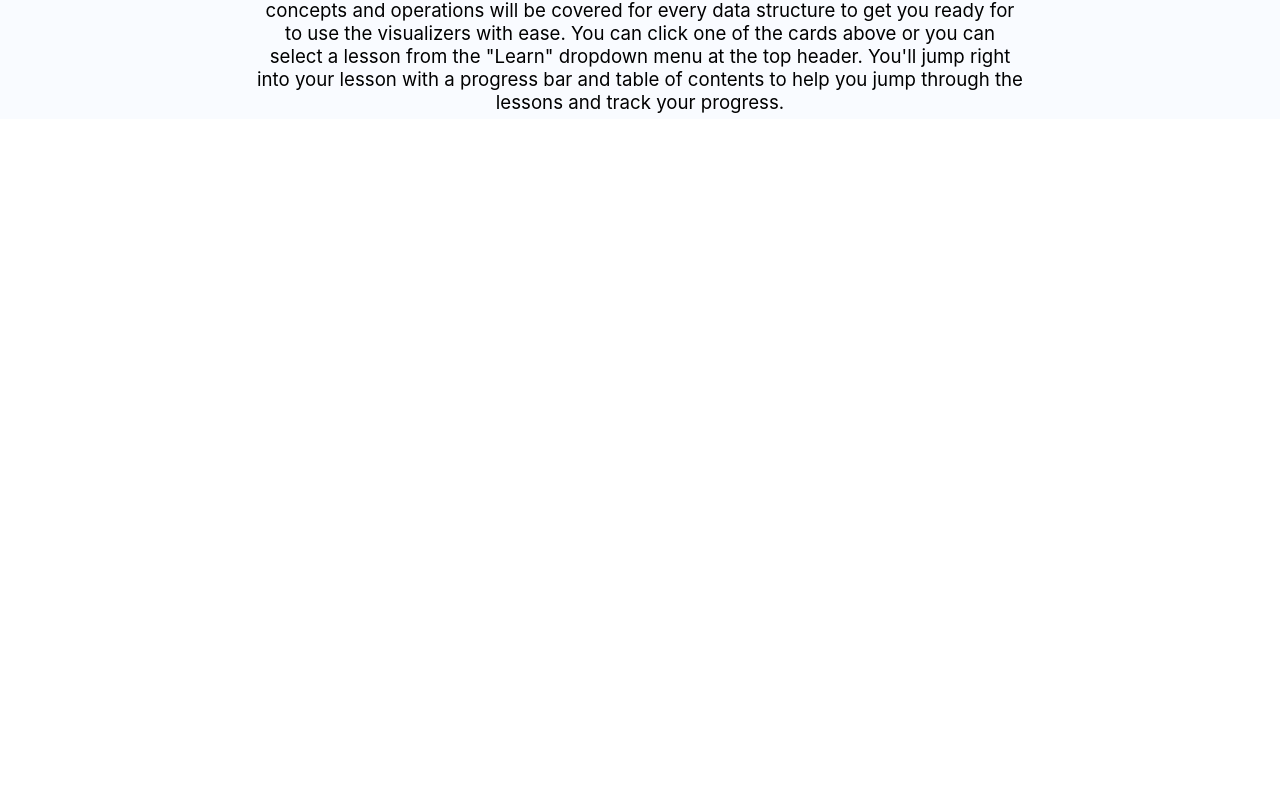
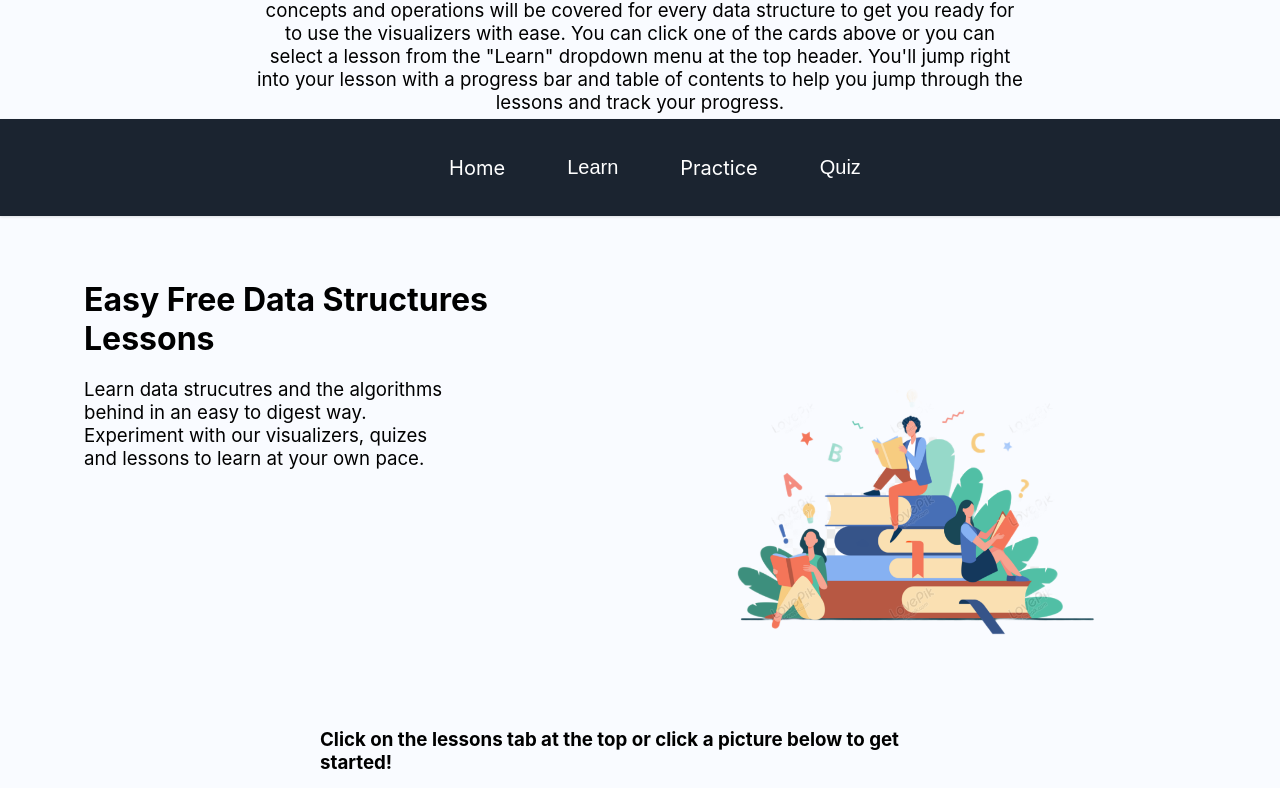
Before and after one commit to QuantumEffect42/CS4474-Final-Project, a React (Create React App) app: page / in a window 1280 px wide. Shown: the part 1490-2278 px from the top of the page. Before the commit the page ends 1609 px from the top, so only its background shows below. Built offline with nearby package versions, Linux system fonts and the light colour scheme.

Commit message:
Tried adding app to index.js

```diff
--- a/src/index.js
+++ b/src/index.js
@@ -123,6 +123,7 @@ const root = ReactDOM.createRoot(document.getElementById('root'));
 root.render(
   <React.StrictMode>
     <RouterProvider router={router} />
+    <App />
   </React.StrictMode>
 );
 
```
